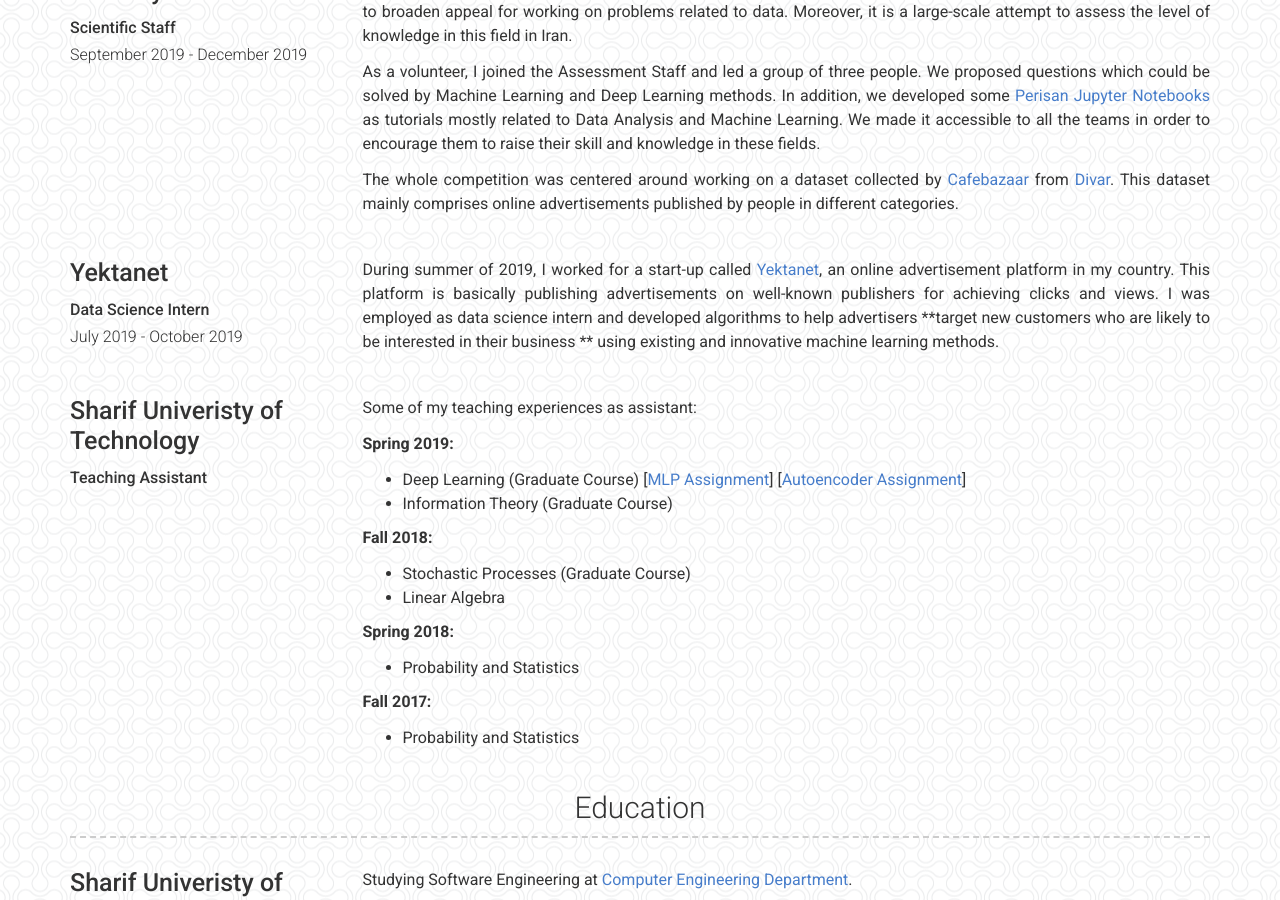
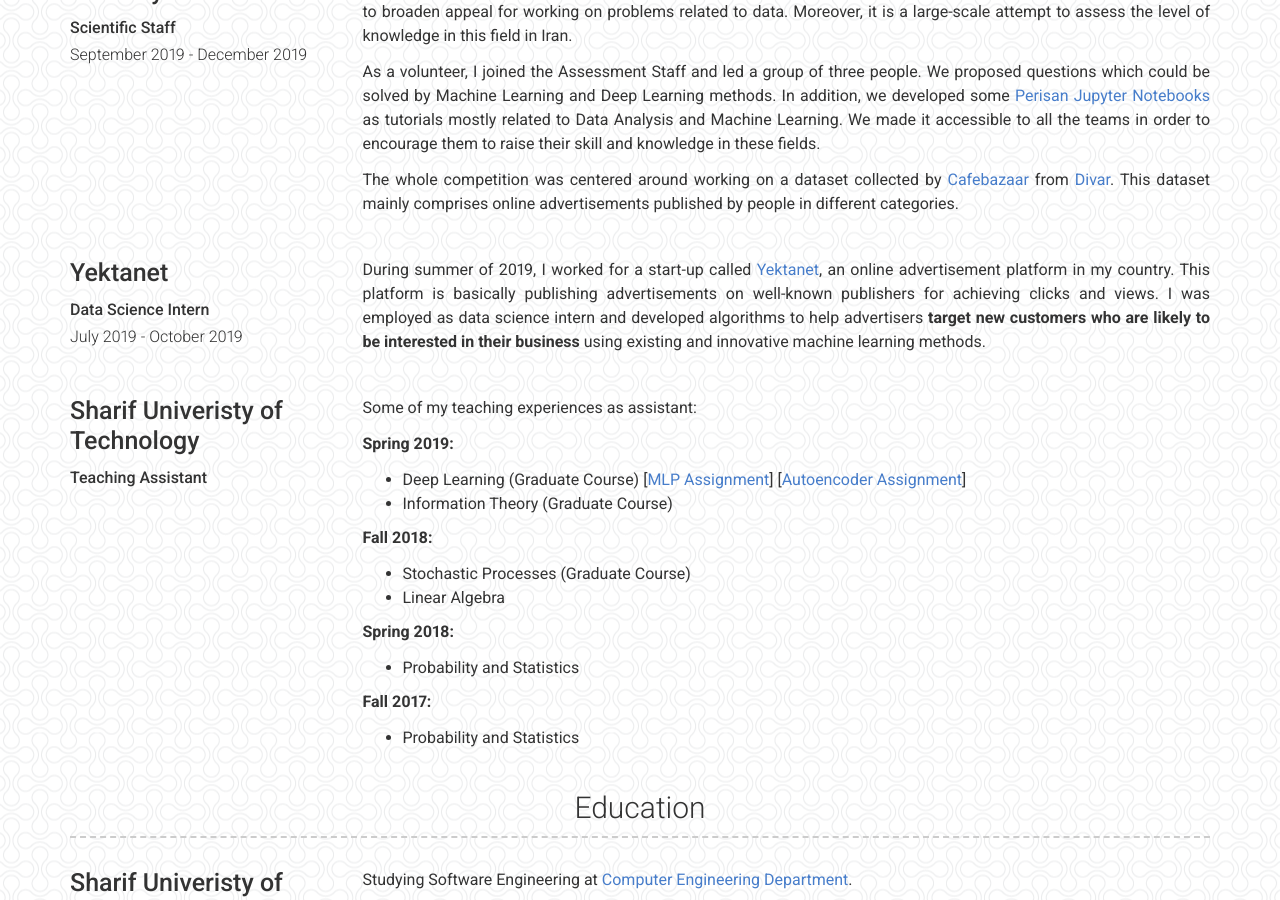
Before and after one commit to sfch1999/sfch1999.github.io, a Jekyll site: the page built from index.md, in a window 1280 px wide and 900 px high, scrolled down 2061 px. Built offline with Jekyll 4.4.1, drawn with Linux system fonts in a browser that asks for light colours; a style sheet for code colours, icons or effects is not loaded; part of the change alters nothing that is shown.

Commit message:
about me

```diff
--- a/_data/experience.yml
+++ b/_data/experience.yml
@@ -44,9 +44,9 @@
   job_title: Data Science Intern
   dates: July 2019 - October 2019
   description: |
-    During summer of 2019, I worked for a start-up called [Yektanet](https://www.yektanet.com/), an online advertisement platform in my country.
+    During summer of 2019, I worked for a start-up called [Yektanet](https://www.en.yektanet.com/), an online advertisement platform in my country.
     This platform is basically publishing advertisements on well-known publishers for achieving clicks and views.
-    I was employed as data science intern and developed algorithms to help advertisers **target new customers who are likely to be interested in their business **
+    I was employed as data science intern and developed algorithms to help advertisers **target new customers who are likely to be interested in their business**
     using existing and innovative machine learning methods.
 
 - company: Sharif Univeristy of Technology
```
